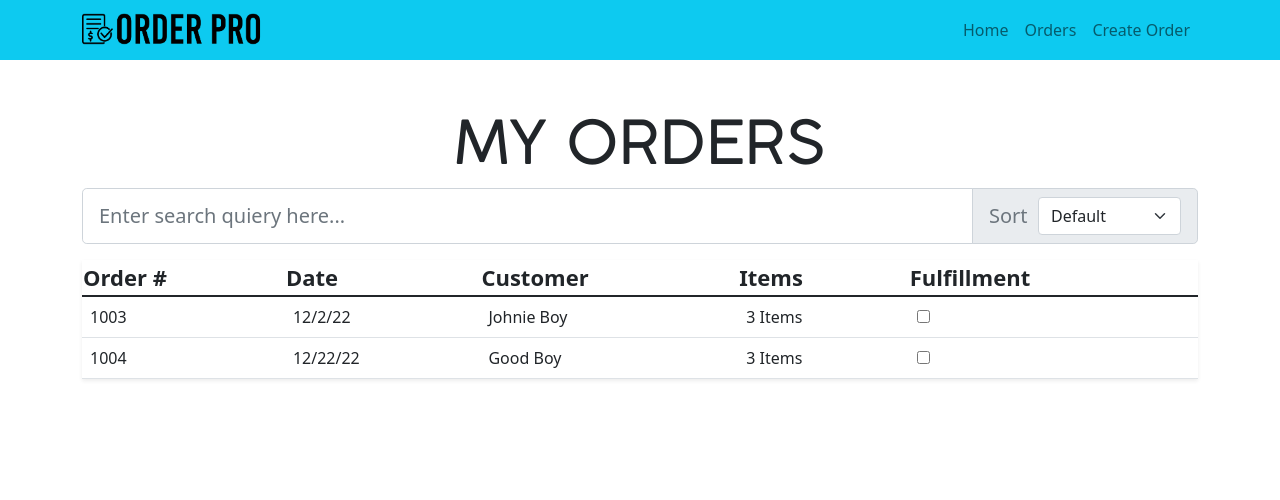
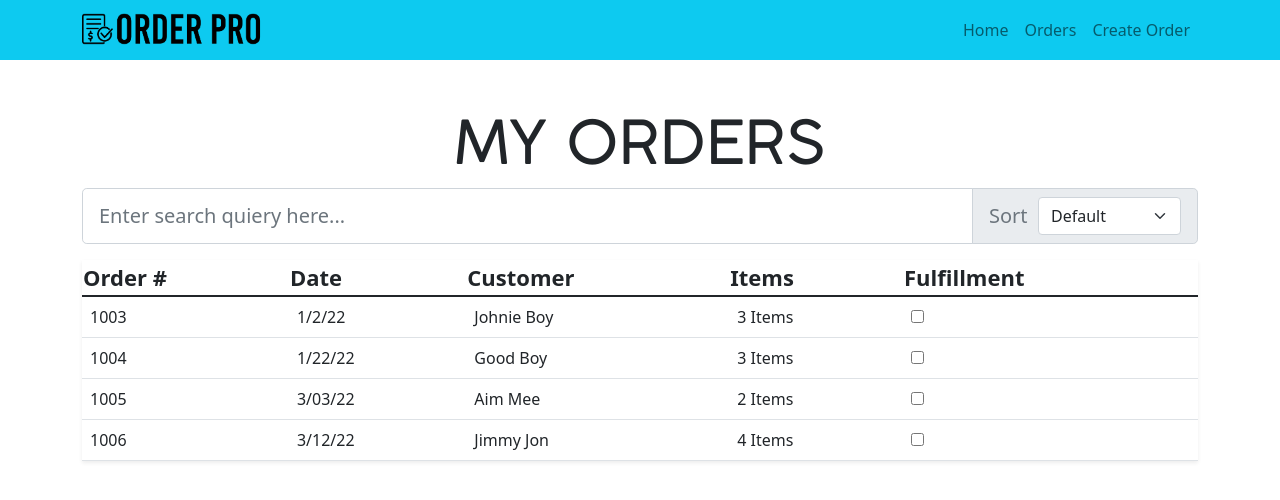
Before and after one commit to nickmendezFlatiron/Order-Pro, a React (Create React App) app: page /orders in a window 1280 px wide. Shown: the top 500 px of the page. Built offline with nearby package versions, Linux system fonts and the light colour scheme; data requests are answered from the project's data file.

Commit message:
restructured components composition to reduce prop drilling

```diff
--- a/src/components/App.js
+++ b/src/components/App.js
@@ -5,6 +5,8 @@ import Navigation from "./Navigation";
 import Orders from "./order-page/Orders";
 import OrderForm from "./order-form/OrderForm";
 import HomePage from "./home-page/HomePage";
+import OrderTable from "./order-page/OrderTable";
+import SearchBar from "./order-page/SearchBar";
 
 import logo from '../assets/logo.png';
 import '../fonts/Cocogoose-Light.ttf'
@@ -27,7 +29,10 @@ const App = () => {
           <Navigation logo={logo}/>
           <Switch>
             <Route exact path="/orders">
-              <Orders orders={orders} />
+              <Orders>
+                <SearchBar orders={orders} />
+                <OrderTable orders={orders} />
+              </Orders>
             </Route>
             <Route exact path="/create-order">
               <OrderForm />
--- a/src/components/order-page/OrderTable.jsx
+++ b/src/components/order-page/OrderTable.jsx
@@ -2,31 +2,8 @@ import React from 'react'
 import {Container , Table} from 'react-bootstrap'
 import TableRow from './TableRow'
 
-const OrderTable = () => {
-  const orders = [{
-    name : "Johnie Boy",
-    email : "john@email.com" ,
-    date : "12/2/22" ,
-    number : 1003 ,
-    items : {
-        item_1 : "shoes",
-        item_2 : "t shirt" ,
-        item_3 : "socks"
-    } ,
-    id : 1
-  } ,
-  {
-    name : "Good Boy",
-    email : "good@email.com" ,
-    date : "12/22/22" ,
-    number : 1004 ,
-    items : {
-        item_1 : "slippers",
-        item_2 : "shorts" ,
-        item_3 : "gym bag"
-    } ,
-    id : 2
-  }]
+const OrderTable = ({orders}) => {
+
 
   const tableRows = orders.map(order => {
    return <TableRow order={order} key={order.id} />
--- a/src/components/order-page/Orders.jsx
+++ b/src/components/order-page/Orders.jsx
@@ -1,13 +1,11 @@
 import React from "react";
-import SearchBar from "./SearchBar";
-import OrderTable from "./OrderTable";
 
-const Orders = () => {
+
+const Orders = ({children}) => {
   return (
     <div className="my-5 mx-auto">
       <h1 className="font-60 text-center font-face-cl">MY ORDERS</h1>
-      <SearchBar />
-      <OrderTable />
+      {children}
     </div>
 
   )
```
